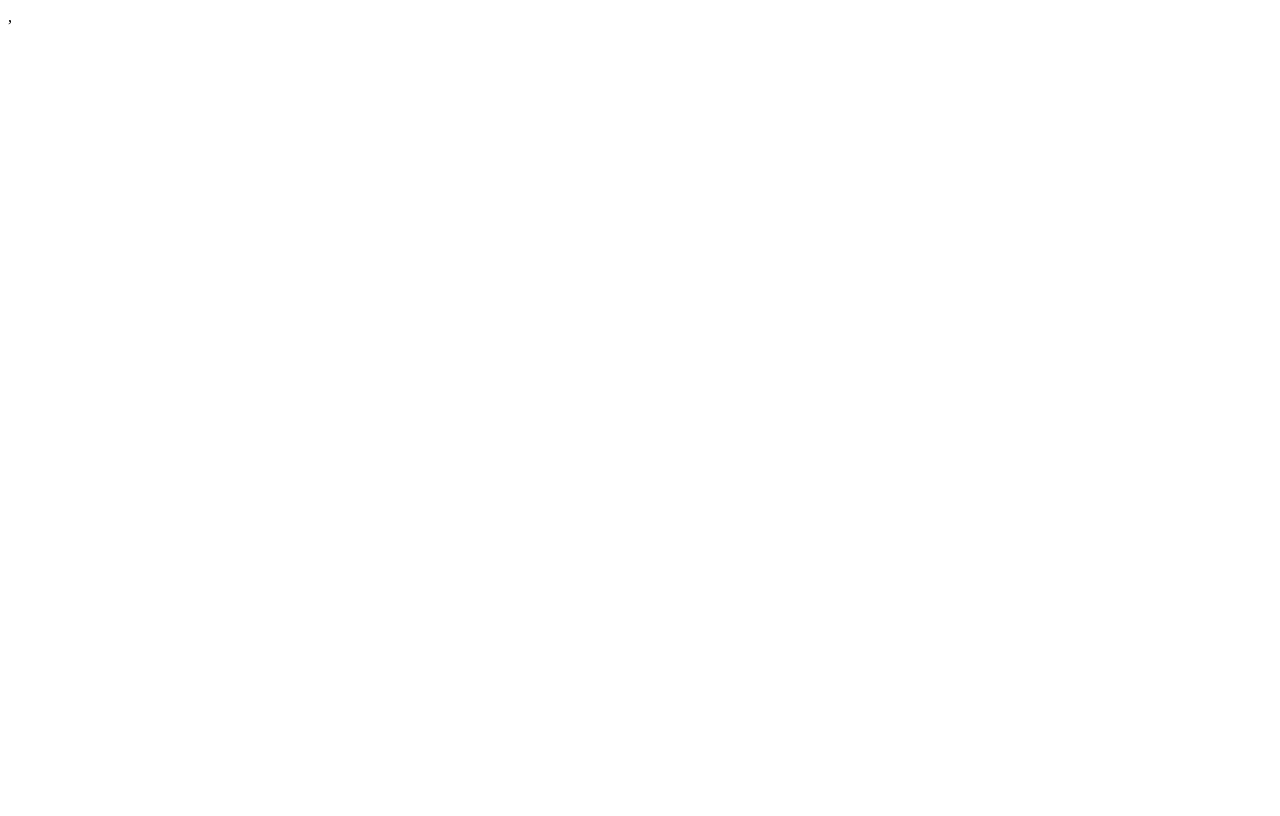
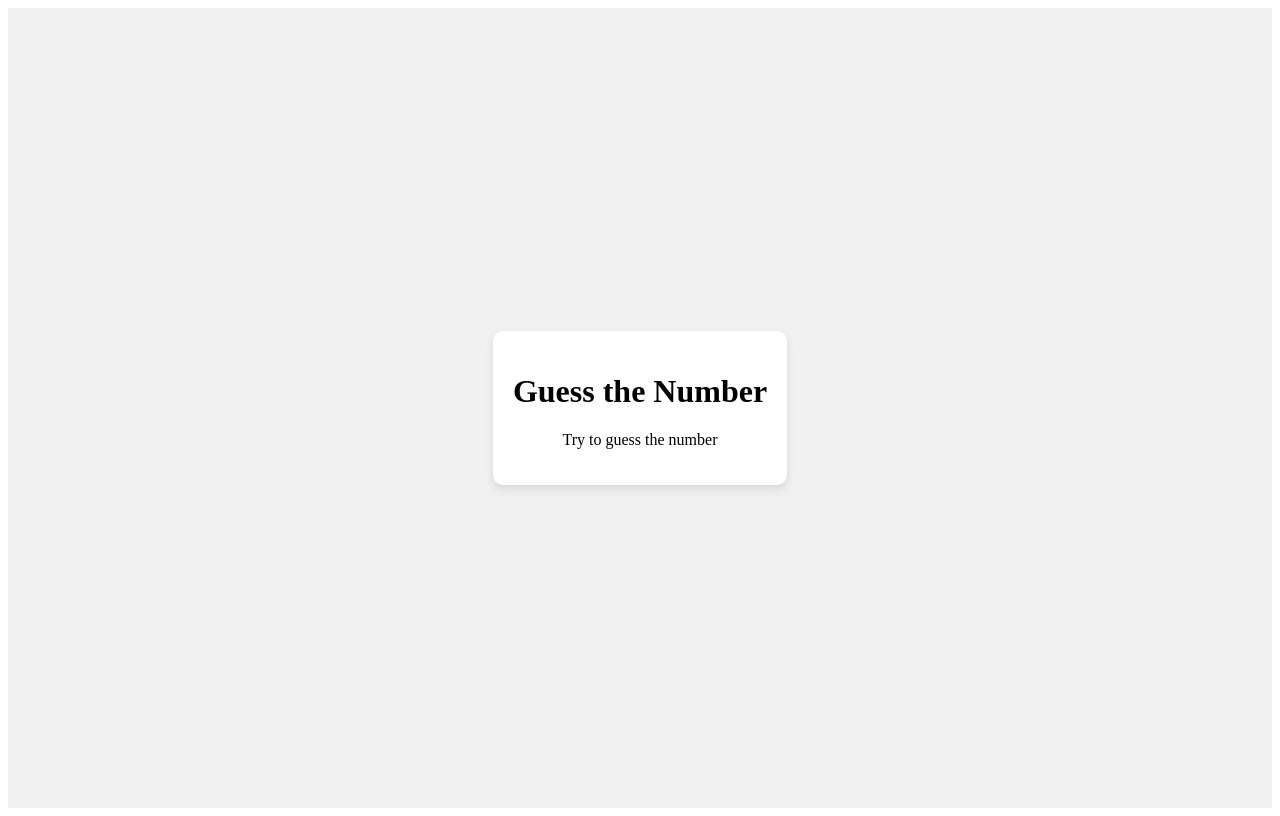
Before and after one commit to siddhikharde/guess-number-game, a plain HTML site: page index.html in a window 1280 px wide. Drawn offline with Linux system fonts and the light colour scheme.

Commit message:
Added basic        </div>

```diff
--- a/index.html
+++ b/index.html
@@ -4,12 +4,30 @@
     <meta charset="UTF-8">
     <meta name="viewport" content="width=device-width, initial-scale=1.0">
     <title>Guess Number</title>
+    <style>
+        .main{
+            display: flex;
+            justify-content: center;
+            align-items: center;
+            height: 100vh;
+            background-color: #f0f0f0;
+        }
+        .container {
+            text-align: center;
+            background-color: #fff;
+            padding: 20px;
+            border-radius: 10px;
+            box-shadow: 0 4px 8px rgba(0, 0, 0, 0.1);
+        }
+    </style>
 </head>
 <body>
-    ,<main>
+    <div class="main">
         <div class="container">
+            <h1>Guess the Number</h1>
+            <p>Try to guess the number</p>
 
-        </div>
-    </main>
+
+    </div>
 </body>
 </html>
```
